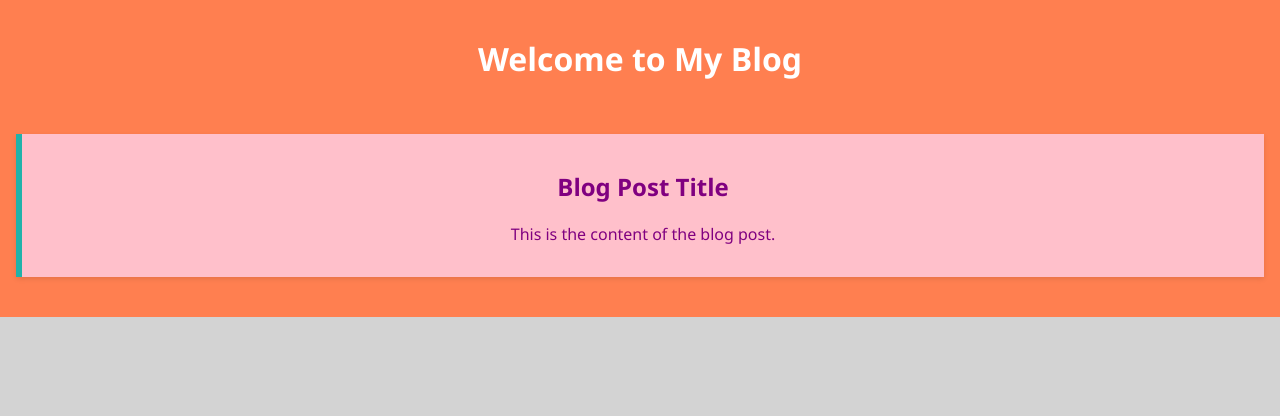
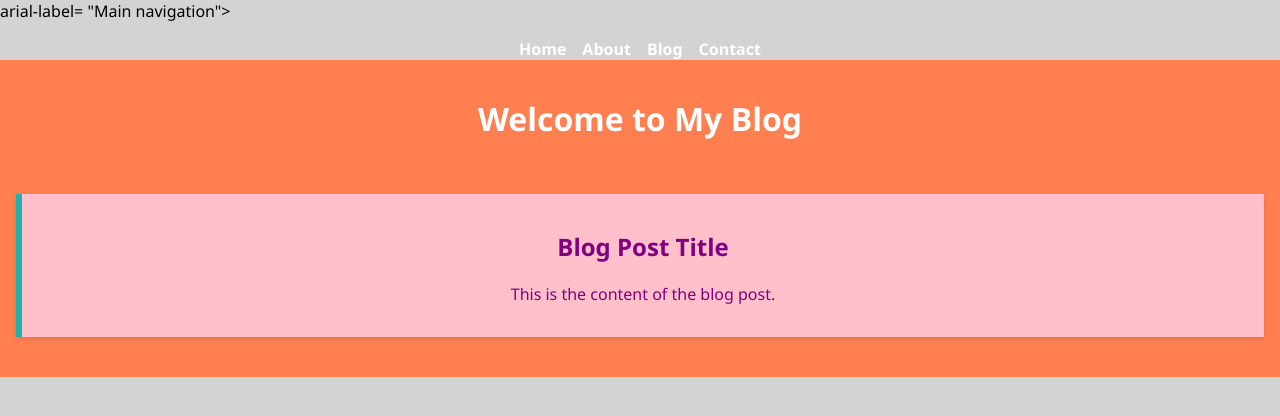
Before and after one commit to Matlhatse95kk/Final-Assignment-blog-website-w8, a plain HTML site: page index.html in a window 1280 px wide. Drawn offline with Linux system fonts and the light colour scheme.

Commit message:
Update index.html

```diff
--- a/index.html
+++ b/index.html
@@ -13,7 +13,7 @@
         --primary-color: Coral;
         --secondary-color: SlateBlue;
         --background-color: LightGray;
-        --text-color: DarkGray;
+        --text-color: black;
         --accent-color: LightSeaGreen;
     }
 
@@ -66,9 +66,19 @@
   </style>
 </head>
 <body>
+  <nav> arial-label= "Main navigation">
+    <ul>
+      <li><a href="index.html">Home</a></li>
+      <li><a href="about.html">About</a></li>
+      <li><a href="blog.html">Blog</a></li>
+      <li><a href="contact.html">Contact</a></li>
+    </ul>
+  </nav>
+
   <header>
     <h1>Welcome to My Blog</h1>
   </header>
+
   <main>
     <article>
       <h2>Blog Post Title</h2>
```
